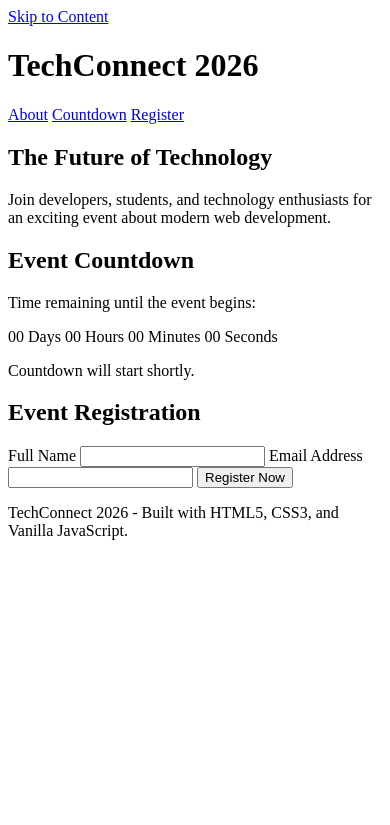
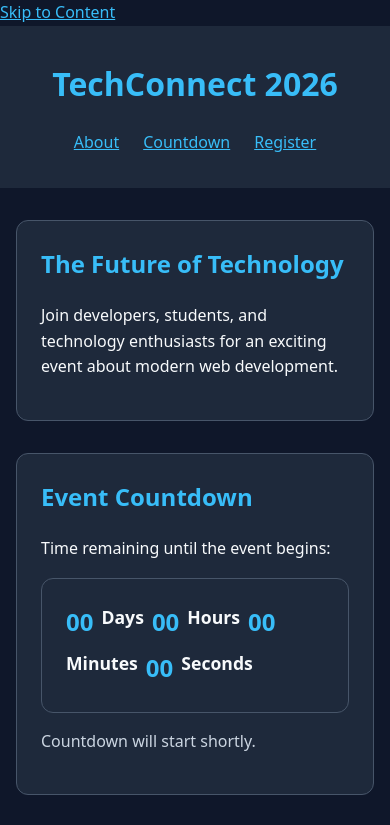
Before and after one commit to BodybuilderOrCoder/24520511_NguyenVuHieu-Lab1Webdev, a plain HTML site: page hw3-event-hub/index.html in a window 390 px wide. Shown: the top 825 px of the page. Drawn offline with Linux system fonts and the light colour scheme.

Commit message:
feat(hw3): add responsive event layout

```diff
--- a/hw3-event-hub/index.html
+++ b/hw3-event-hub/index.html
@@ -7,6 +7,7 @@
     <meta name="description" content="Register for our upcoming technology event.">
 
     <title>TechConnect 2026 | Event Registration</title>
+    <link rel="stylesheet" href="style.css">
 </head>
 
 <body>
--- /dev/null
+++ b/hw3-event-hub/style.css
@@ -0,0 +1,190 @@
+
+/* ==========================================
+   HW3 - TECHCONNECT EVENT HUB
+   Responsive CSS Layout
+========================================== */
+
+/* 1. Design Tokens */
+
+:root {
+    --color-bg: #0f172a;
+    --color-surface: #1e293b;
+    --color-primary: #38bdf8;
+    --color-text: #f8fafc;
+    --color-muted: #cbd5e1;
+    --color-border: #475569;
+    --color-success: #86efac;
+    --color-error: #fca5a5;
+
+    --space-sm: 0.5rem;
+    --space-md: 1rem;
+    --space-lg: 1.5rem;
+    --space-xl: 2rem;
+
+    --radius-md: 12px;
+}
+
+/* 2. Reset */
+
+*,
+*::before,
+*::after {
+    box-sizing: border-box;
+}
+
+html {
+    scroll-behavior: smooth;
+}
+
+body {
+    margin: 0;
+    font-family: system-ui, sans-serif;
+    line-height: 1.6;
+    background: var(--color-bg);
+    color: var(--color-text);
+}
+
+a {
+    color: var(--color-primary);
+}
+
+button,
+input {
+    font: inherit;
+}
+
+/* 3. Header */
+
+header {
+    padding: var(--space-xl) var(--space-md);
+    text-align: center;
+    background: var(--color-surface);
+}
+
+header h1 {
+    margin-top: 0;
+    color: var(--color-primary);
+}
+
+nav {
+    display: flex;
+    justify-content: center;
+    flex-wrap: wrap;
+    gap: var(--space-lg);
+}
+
+/* 4. Main Layout */
+
+main {
+    width: min(100% - 2rem, 1000px);
+    margin: var(--space-xl) auto;
+    display: grid;
+    gap: var(--space-xl);
+}
+
+section {
+    min-width: 0;
+    padding: var(--space-lg);
+    background: var(--color-surface);
+    border: 1px solid var(--color-border);
+    border-radius: var(--radius-md);
+}
+
+section h2 {
+    margin-top: 0;
+    color: var(--color-primary);
+}
+
+/* 5. Countdown */
+
+#countdown-display {
+    display: flex;
+    flex-wrap: wrap;
+    gap: var(--space-sm);
+    padding: var(--space-lg);
+    border: 1px solid var(--color-border);
+    border-radius: var(--radius-md);
+    font-size: 1.1rem;
+    font-weight: 600;
+}
+
+#countdown-display span {
+    color: var(--color-primary);
+    font-size: 1.5rem;
+}
+
+/* 6. Registration Form */
+
+form {
+    display: grid;
+    gap: var(--space-md);
+}
+
+label {
+    font-weight: 600;
+}
+
+input {
+    width: 100%;
+    min-width: 0;
+    padding: 0.75rem;
+    color: var(--color-text);
+    background: var(--color-bg);
+    border: 1px solid var(--color-border);
+    border-radius: var(--radius-md);
+}
+
+button {
+    padding: 0.75rem 1.5rem;
+    color: var(--color-bg);
+    background: var(--color-primary);
+    border: 0;
+    border-radius: var(--radius-md);
+    font-weight: 700;
+    cursor: pointer;
+}
+
+button:disabled {
+    opacity: 0.5;
+    cursor: not-allowed;
+}
+
+:focus-visible {
+    outline: 3px solid var(--color-primary);
+    outline-offset: 3px;
+}
+
+/* 7. Status Messages */
+
+#form-status,
+#countdown-status {
+    color: var(--color-muted);
+}
+
+#form-status[data-state="success"] {
+    color: var(--color-success);
+}
+
+#form-status[data-state="error"] {
+    color: var(--color-error);
+}
+
+/* 8. Footer */
+
+footer {
+    padding: var(--space-lg);
+    text-align: center;
+    color: var(--color-muted);
+}
+
+/* 9. Desktop Layout */
+
+@media (min-width: 768px) {
+    main {
+        grid-template-columns: repeat(2, minmax(0, 1fr));
+    }
+
+    #about {
+        grid-column: 1 / -1;
+    }
+}
```
